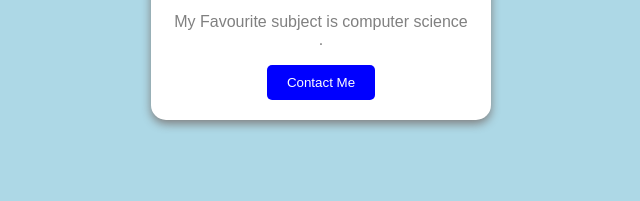
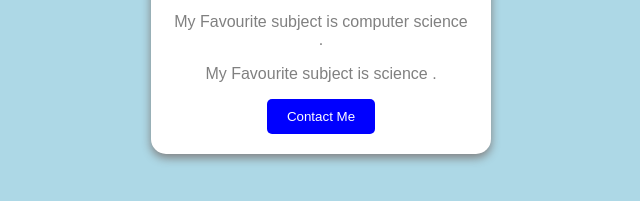
Before and after one commit to sanjaymani59/HTML--learning, a plain HTML site: page gpt_15.html in a window 1280 px wide. Shown: the part 221-422 px from the top of the page, without its empty margins (319-959 px from the left). Drawn offline with Linux system fonts and the light colour scheme.

Commit message:
Update gpt_15.html

```diff
--- a/gpt_15.html
+++ b/gpt_15.html
@@ -54,6 +54,8 @@
 
     <p>My Favourite subject is computer science . </p>
 
+     <p>My Favourite subject is science . </p>
+
     <button>Contact Me </button>
     </div>
 
```
